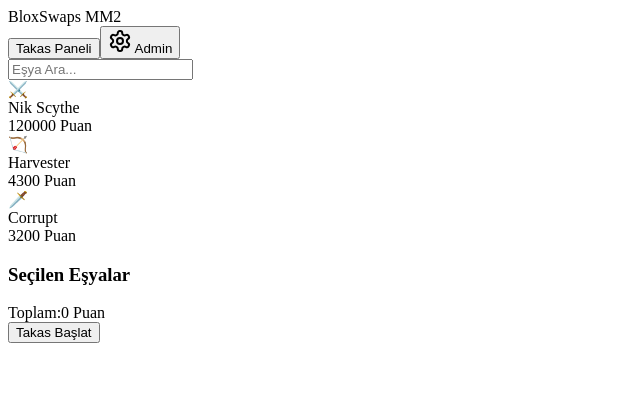
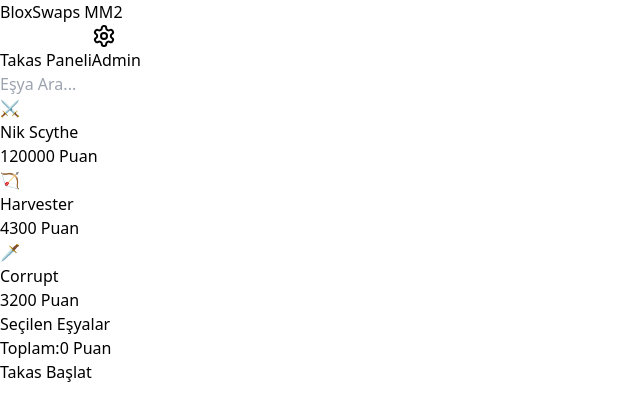
Before and after one commit to siyocummm-cmyk/mm2-site, a Next.js app: page / in a window 1280 px wide. Shown: the top 420 px of the page, without its empty margins (0-640 px from the left). Built offline with nearby package versions, Linux system fonts and the light colour scheme.

Commit message:
Create layout.jsx

```diff
--- /dev/null
+++ b/app/layout.jsx
@@ -0,0 +1,14 @@
+import './globals.css';
+
+export const metadata = {
+  title: 'BloxSwaps MM2',
+  description: 'MM2 Trading Platform',
+};
+
+export default function RootLayout({ children }) {
+  return (
+    <html lang="tr">
+      <body>{children}</body>
+    </html>
+  );
+}
```
